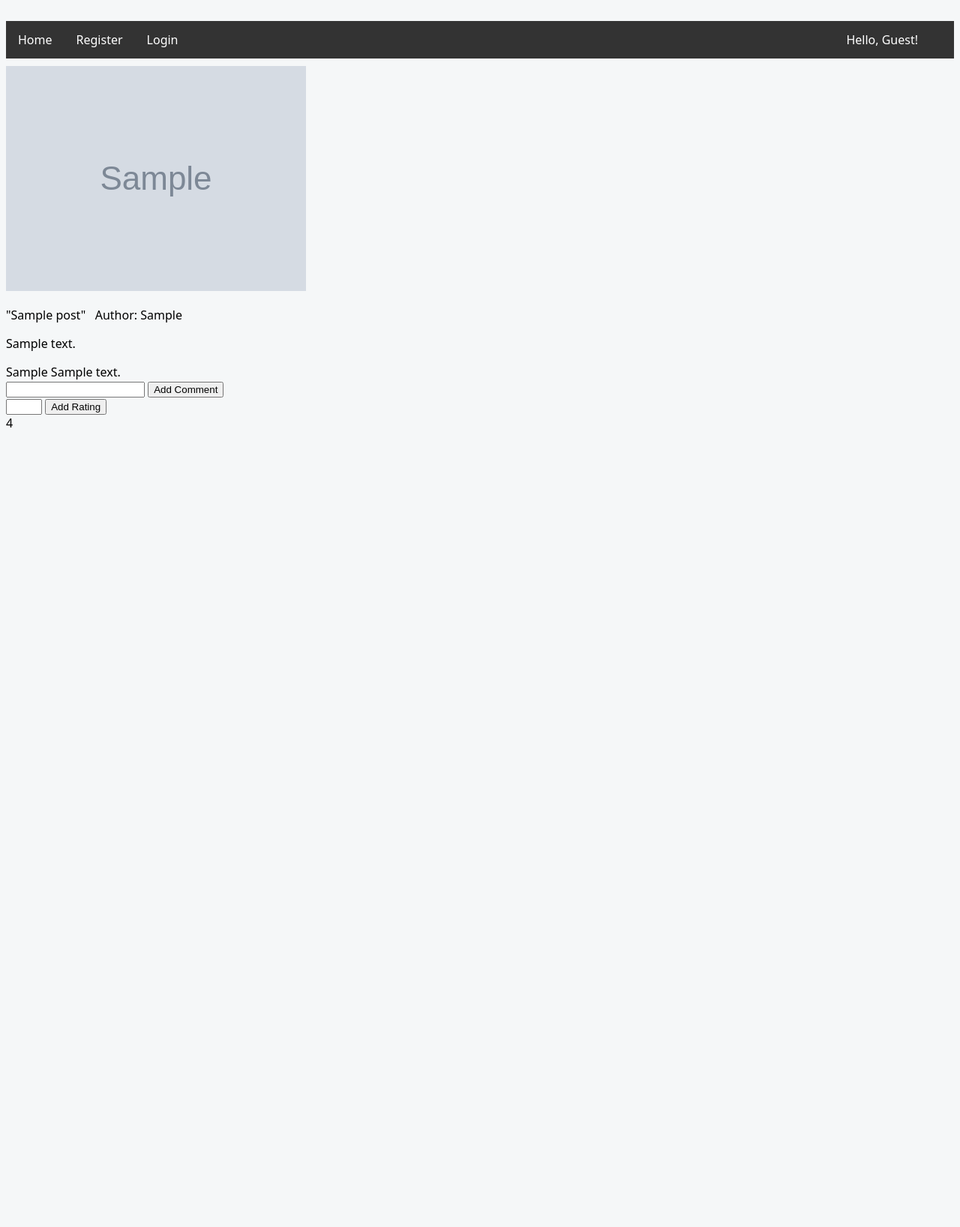
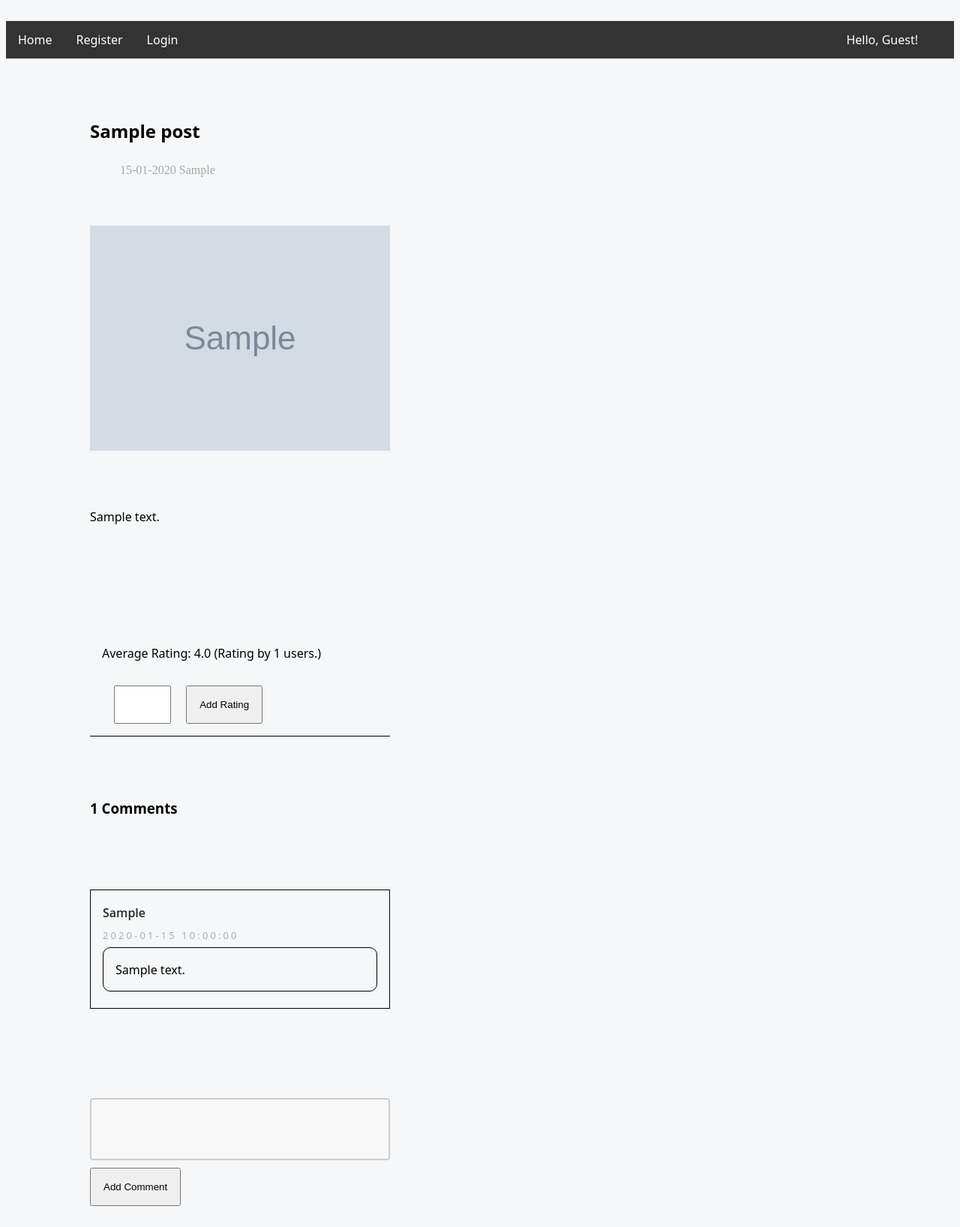
Before and after one commit to ArryJ/BlogWebApp, a Flask app: page /post/1 in a window 1280 px wide. Shown: the whole page at 75% size. Before the commit the page ends 570 px from the top, so only its background shows below. Run offline with Flask 2, Linux system fonts and the light colour scheme; tables that the repository leaves empty hold one stand-in row (values such as "Sample post"); grey boxes marked "Sample" are stand-in pictures.

Commit message:
FrontEnd updated

```diff
--- a/blog/__init__.py
+++ b/blog/__init__.py
@@ -5,7 +5,7 @@ from flask_login import LoginManager
 
 
 app = Flask(__name__)
-app.config['SECRET_KEY'] = '<insert your secret key here>'
+app.config['SECRET_KEY'] = 'cbbe1aaa03a204bf62887b20d70a2ed33c499e9422ec5505'
 
 # DB Connection
 
--- a/blog/static/style.css
+++ b/blog/static/style.css
@@ -36,6 +36,9 @@ html {
   -webkit-font-smoothing: antialiased;
   padding: 20px 0;
 }
+.content {
+  padding: 4.4rem 0 3.6rem 0;
+}
 
 .blog_post {
   width: 90%;
@@ -47,12 +50,12 @@ html {
 }
 @media (min-width: 30em) {
   .blog_post {
-    grid-template-columns: 1fr 1fr;
+    grid-template-columns: repeat(1, 1fr);
   }
 }
 @media (min-width: 60em) {
   .blog_post {
-    grid-template-columns: repeat(4, 1fr);
+    grid-template-columns: repeat(3, 1fr);
   }
 }
 
@@ -100,11 +103,179 @@ html {
   size: cover;
   position: center center;
 }
-@media (min-width: 60em) {
-  .item1 {
-    grid-column: 1 / span 2;
-  }
-  .item1 h1 {
-    font-size: 24px;
-  }
+
+.flashes {
+  border-width: 2px;
 }
+.row {
+  width: 92%;
+  max-width: 1040px;
+  margin: 0 auto;
+  display: flex;
+  flex-flow: row wrap;
+}
+.post {
+  padding: 4.4rem 0 3.6rem 0;
+}
+
+.entry {
+  padding-bottom: 1.2rem;
+  margin-bottom: 3.2rem;
+}
+.entry__header {
+  border: none;
+  height: auto;
+}
+.entry h2 {
+  margin-top: 0;
+  margin-bottom: 0;
+  color: black;
+}
+.entry__meta ul {
+  list-style: none;
+  margin: 0.8rem 0 2rem;
+  font-size: 1.422;
+  color: #a7a7a7;
+  line-height: 2.8rem;
+}
+.entry__meta ul li {
+  display: inline-block;
+  margin: 0;
+  padding: 0;
+  font-family: "Merriweather", serif;
+}
+.entry__content-media {
+  margin: 3.2rem 0 4.8rem;
+  align-content: center;
+}
+.entry__content-media img {
+  vertical-align: bottom;
+}
+.post_rating {
+  padding: 1rem;
+}
+.ratingForm {
+  padding: 1rem 1rem;
+}
+.ratingForm span {
+  margin: 1rem 1rem;
+}
+.ratingForm input[type="number"] {
+  padding: 1rem 1rem;
+}
+.comments {
+  padding-top: 4rem;
+  padding-bottom: 1.2rem;
+  border-top: 1px solid black;
+}
+.comments ul {
+  list-style-type: none;
+}
+.commentList {
+  margin: 6rem 0 5.6rem;
+  padding: 0;
+  border: 1px solid black;
+}
+.commentList > .comment {
+  position: relative;
+  list-style: none;
+  margin: 0 1rem;
+  padding: 1rem 0 0 0;
+}
+.comment__info {
+  position: relative;
+}
+.comment__info .comment__author {
+  font-family: "Open Sans", sans-serif;
+  font-weight: 600;
+  font-size: 1rem;
+  line-height: 1.778rem;
+  font-style: normal;
+  color: #272727;
+}
+.comment__meta {
+  font-family: "Open Sans", sans-serif;
+  font-style: normal;
+  font-size: 0.8rem;
+  line-height: 2rem;
+  letter-spacing: 0.2rem;
+  text-transform: uppercase;
+  color: #a7a7a7;
+}
+.comment__meta .comment__time {
+  margin-right: 0.8rem;
+}
+.comment__text {
+  clear: both;
+  border: 1px solid black;
+  border-radius: 10px;
+}
+.comment__text p {
+  margin: 1.1rem 1rem;
+}
+.commentForm input {
+  margin-top: 10px;
+}
+.commentArea {
+  width: 100%;
+  padding: 2rem 1rem;
+  box-sizing: border-box;
+  border: 2px solid #ccc;
+  border-radius: 4px;
+  background-color: #f8f8f8;
+  resize: none;
+}
+
+.submitBtn {
+  transition-duration: 0.4s;
+  padding: 1rem 1rem;
+}
+
+.submitBtn:active {
+  background-color: Black;
+  color: white;
+}
+
+.registrationForm input[type="text"],
+input[type="email"],
+input[type="password"] {
+  width: 100%;
+  padding: 1rem;
+  margin: 1rem 0 3rem 0;
+  display: inline-block;
+  border: none;
+  background: #f1f1f1;
+}
+
+.registrationForm input[type="text"]:focus,
+input[type="email"]:focus,
+input[type="password"]:focus {
+  background-color: #ddd;
+  outline: none;
+}
+.registerBtn {
+  transition-duration: 0.4s;
+  padding: 1rem 2rem;
+  margin: 1rem 0;
+  width: 100%;
+}
+.registerBtn:active {
+  background-color: Black;
+  color: white;
+}
+
+.loginForm input[type="text"],
+input[type="password"] {
+  width: 100%;
+  padding: 1rem;
+  margin: 1rem 0 3rem 0;
+  display: inline-block;
+  border: none;
+  background: #f1f1f1;
+}
+
+.loginForm input[type="text"]:focus,
+input[type="password"]:focus {
+  background-color: #ddd;
+  outline: none;
+}
--- a/blog/templates/layout.html
+++ b/blog/templates/layout.html
@@ -34,5 +34,7 @@
     </div>
 
     <div id="content">{% block content %} {% endblock %}</div>
+
+    <footer id="footer"></footer>
   </body>
 </html>
--- a/blog/templates/post.html
+++ b/blog/templates/post.html
@@ -1,25 +1,81 @@
-{% extends "layout.html" %}
-{% block content %}
-<img src="{{ url_for('static', filename='img/' + post.image_file) }}">
-<p>"{{ post.title }}" &nbsp Author: {{ post.user.first_name }}</p>
-<p>{{ post.content }}</p>
-{% for comment in post.comments %}
-{{comment.user.first_name}}
-{{comment.content}}
-{% endfor %}
-<form action="/post/{{post.id}}/comment" method="POST">
-    {{ form.csrf_token }}
+{% extends "layout.html" %} {% block content %}
+<div class="row">
+  <div class="column">
+    <div class="post">
+      <article class="entry">
+        <header class="entry__header">
+          <h2 class="entry__title h1">{{post.title}}</h2>
 
-{{ form.content }}
-<input type="submit" value="Add Comment">
-</form>
+          <div class="entry__meta">
+            <ul>
+              <li>{{post.date.strftime('%d-%m-%Y')}}</li>
+              <li>{{post.user.first_name}}</li>
+            </ul>
+          </div>
+        </header>
+        <!-- entry__header -->
 
-<form action="/post/{{post.id}}/rating" method="POST">
-{{ form_rating.csrf_token }}
-{{ form_rating.stars }}
-<input type="submit" value="Add Rating">
-</form>
-{% for rating in post.ratings %}
-{{ rating.stars }}
-{% endfor %}
+        <div class="entry__content-media">
+          <img
+            src="{{ url_for('static', filename='img/' + post.image_file) }}"
+            sizes="(max-width: 1000px) 100vw, 1000px"
+            alt=""
+          />
+        </div>
+
+        <div class="entry__content">
+          <p>{{ post.content }}</p>
+        </div>
+        <!-- entry__content -->
+      </article>
+    </div>
+
+    <div class="post_rating">
+      {% set total = [] %} {% for rating in post.ratings %} {% if
+      total.append(rating.stars) %} {% endif %} {% endfor %} {% if total|length
+      == 0 %} Average Rating: 0 (No rating given) {% else %} Average Rating: {{
+      total | sum / total | length }}
+      <span>(Rating by {{total | length}} users.)</span> {% endif %}
+    </div>
+    <div class="ratingForm">
+      <form action="/post/{{post.id}}/rating" method="POST">
+        <span>{{ form_rating.csrf_token }} {{ form_rating.stars }}</span>
+
+        <input type="submit" value="Add Rating" class="submitBtn" />
+      </form>
+    </div>
+    <div class="comments">
+      <h3>{{post.comments|length}} Comments</h3>
+      <ul class="commentList">
+        {% for comment in post.comments %}
+        <li class="comment">
+          <div class="comment__content">
+            <div class="comment__info">
+              <div class="comment__author">{{comment.user.first_name}}</div>
+
+              <div class="comment__meta">
+                <div class="comment__time">{{comment.date}}</div>
+              </div>
+            </div>
+
+            <div class="comment__text">
+              <p>{{comment.content}}</p>
+            </div>
+          </div>
+          &nbsp;
+        </li>
+
+        {% endfor %}
+      </ul>
+    </div>
+    <div class="commentForm">
+      <form action="/post/{{post.id}}/comment" method="POST">
+        {{ form.csrf_token }}
+        <span>{{ form.content(class_="commentArea") }}</span>
+
+        <input type="submit" value="Add Comment" class="submitBtn" />
+      </form>
+    </div>
+  </div>
+</div>
 {% endblock content %}
```
Also changed, not shown: blog/templates/login.html (+11 -8 lines), blog/templates/register.html (+17 -20 lines).
